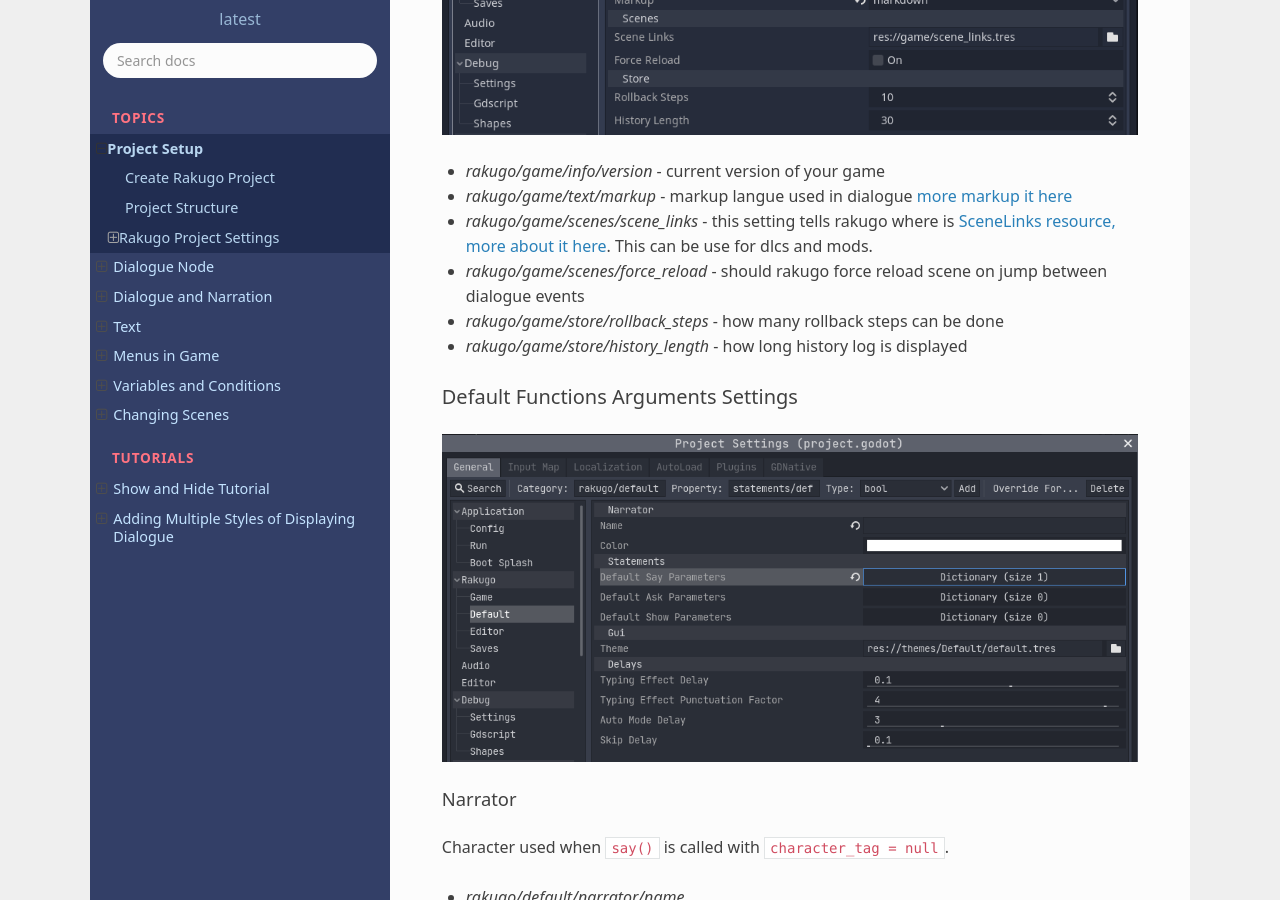
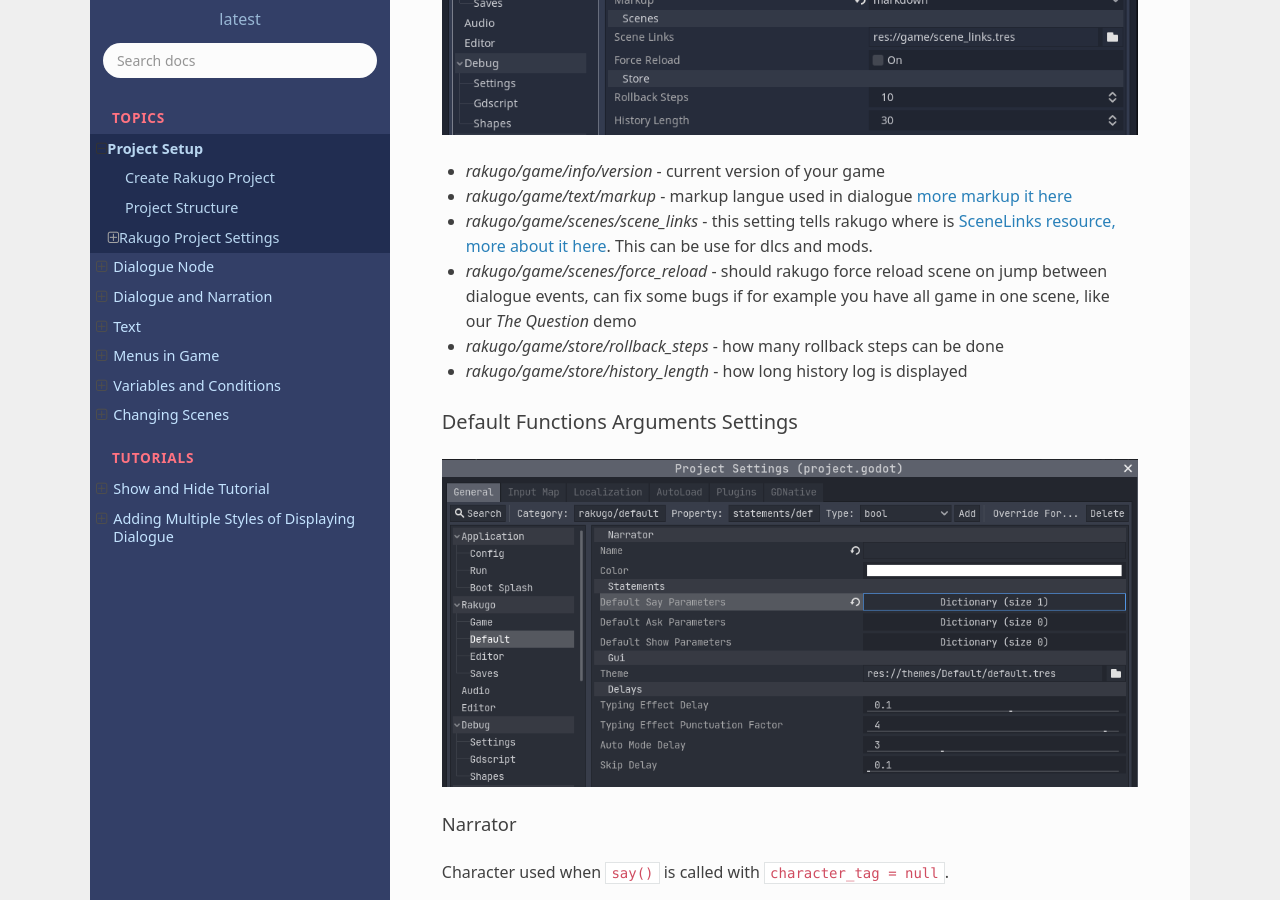
Before and after one commit to rakugoteam/Docs, a Sphinx documentation site: the page built from source/topics/project_setup.md, in a window 1280 px wide and 900 px high, scrolled down 3000 px. Built offline with Sphinx 7.4.7 and the Read the Docs theme 2.0.0, drawn with Linux system fonts in a browser that asks for light colours.

Commit message:
small fixes

```diff
--- a/source/topics/project_setup.md
+++ b/source/topics/project_setup.md
@@ -65,7 +65,8 @@
 - _rakugo/game/text/markup_ - markup langue used in dialogue [more markup it here](text.md)
 
 - _rakugo/game/scenes/scene_links_ - this setting tells rakugo where is [SceneLinks resource, more about it here](changing_scenes.md). This can be use for dlcs and mods.
-- _rakugo/game/scenes/force_reload_ - should rakugo force reload scene on jump between dialogue events
+- _rakugo/game/scenes/force_reload_ - should rakugo force reload scene on jump between dialogue events,
+  can fix some bugs if for example you have all game in one scene, like our *The Question* demo
 - _rakugo/game/store/rollback_steps_ - how many rollback steps can be done
 - _rakugo/game/store/history_length_ - how long history log is displayed
 
```
Also changed, not shown: source/topics/dialogue.md (+1 -1 lines).
